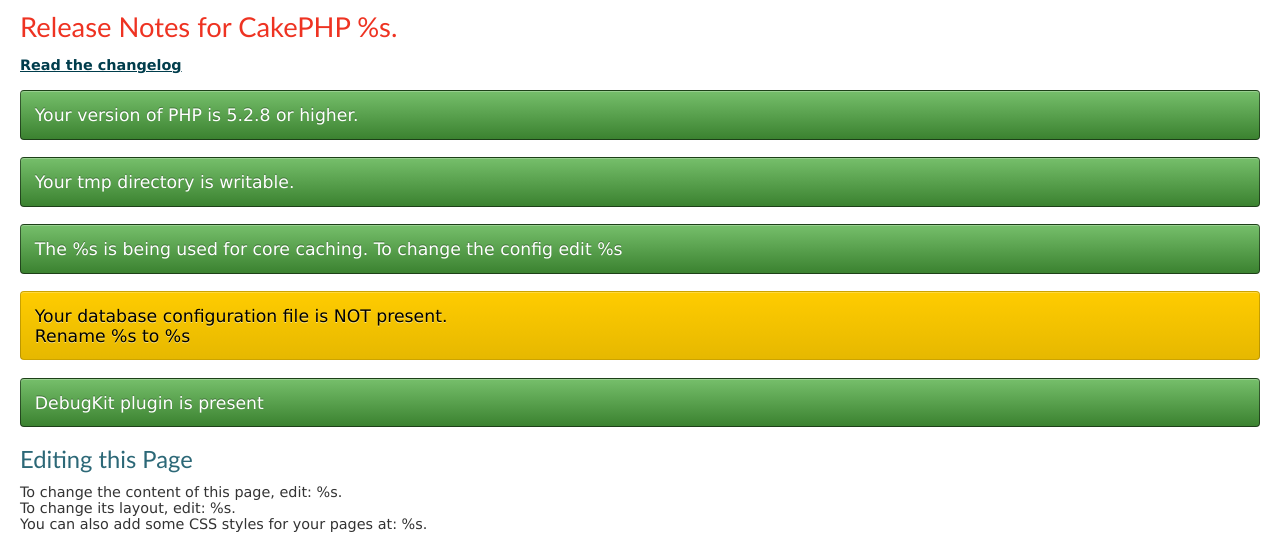
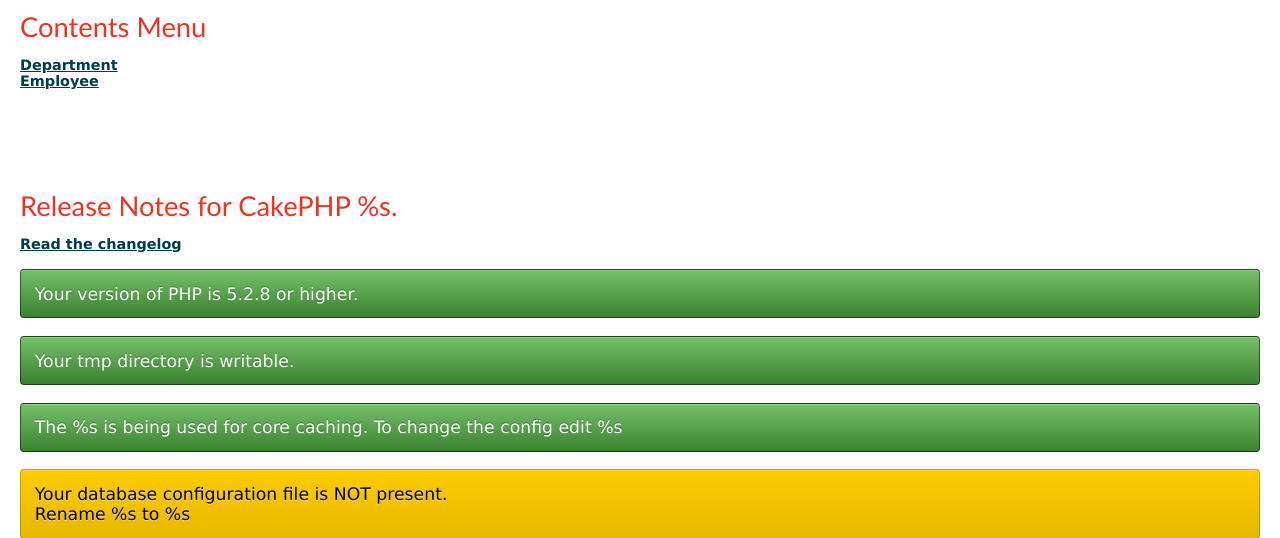
Before and after one commit to M-Kobayashi-org/Datastore, a CakePHP app: the page made by Source/app/View/Pages/home.ctp in a window 1280 px wide. Shown: the part 47-585 px from the top of the page. Run offline with PHP 8.4 and a stand-in for CakePHP, Linux system fonts and the light colour scheme; the template is opened without the code that fills it, so the values that code supplies are empty; some libraries are stand-ins or nearby versions.

Commit message:
メインメニュー作成

```diff
--- a/Source/app/View/Pages/home.ctp
+++ b/Source/app/View/Pages/home.ctp
@@ -11,6 +11,13 @@ endif;
 
 App::uses('Debugger', 'Utility');
 ?>
+
+<h2><?php echo __('Contents Menu'); ?></h2>
+<div><?php echo $this->Html->link(__('Department'), '/departments'); ?></div>
+<div><?php echo $this->Html->link(__('Employee'),   '/employees'); ?></div>
+
+<div style="height: 100px;">&nbsp;</div>
+
 <h2><?php echo __d('cake_dev', 'Release Notes for CakePHP %s.', Configure::version()); ?></h2>
 <p>
 	<?php echo $this->Html->link(__d('cake_dev', 'Read the changelog'), 'http://cakephp.org/changelogs/' . Configure::version()); ?>
```
